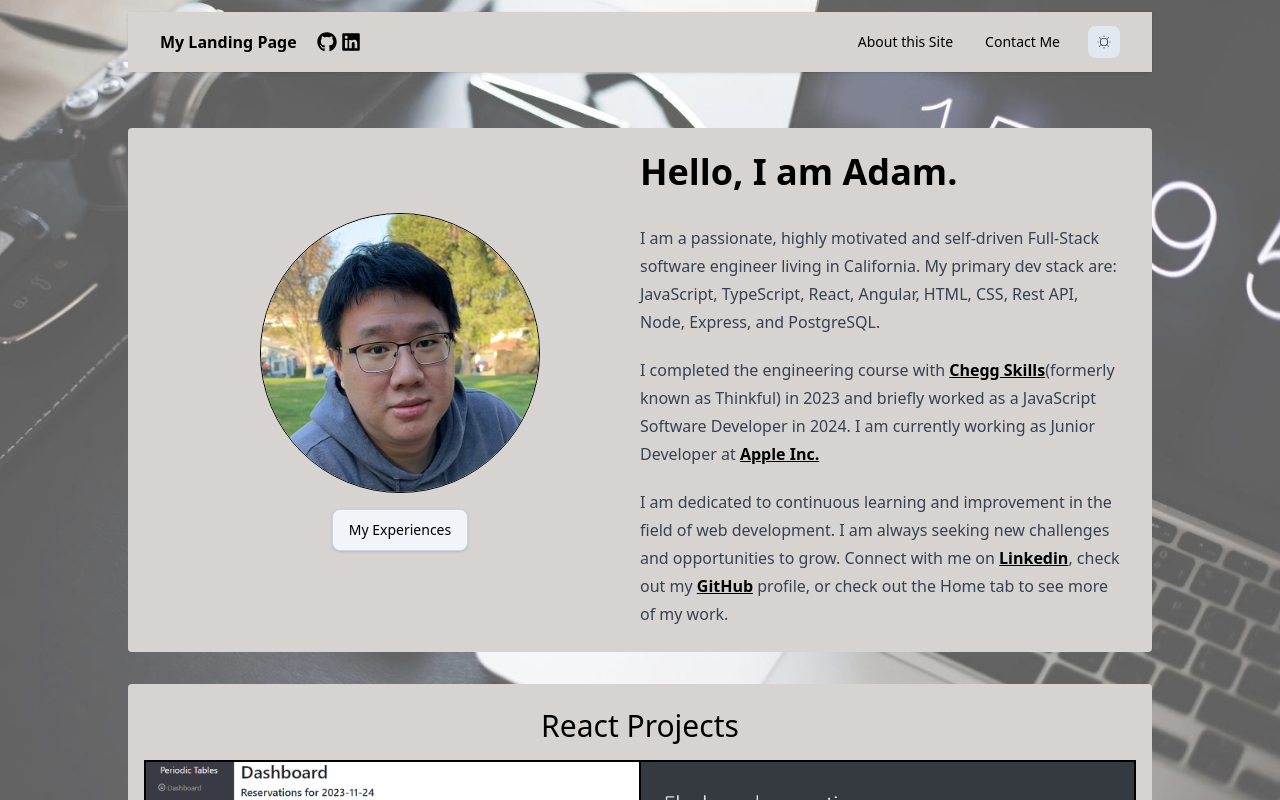
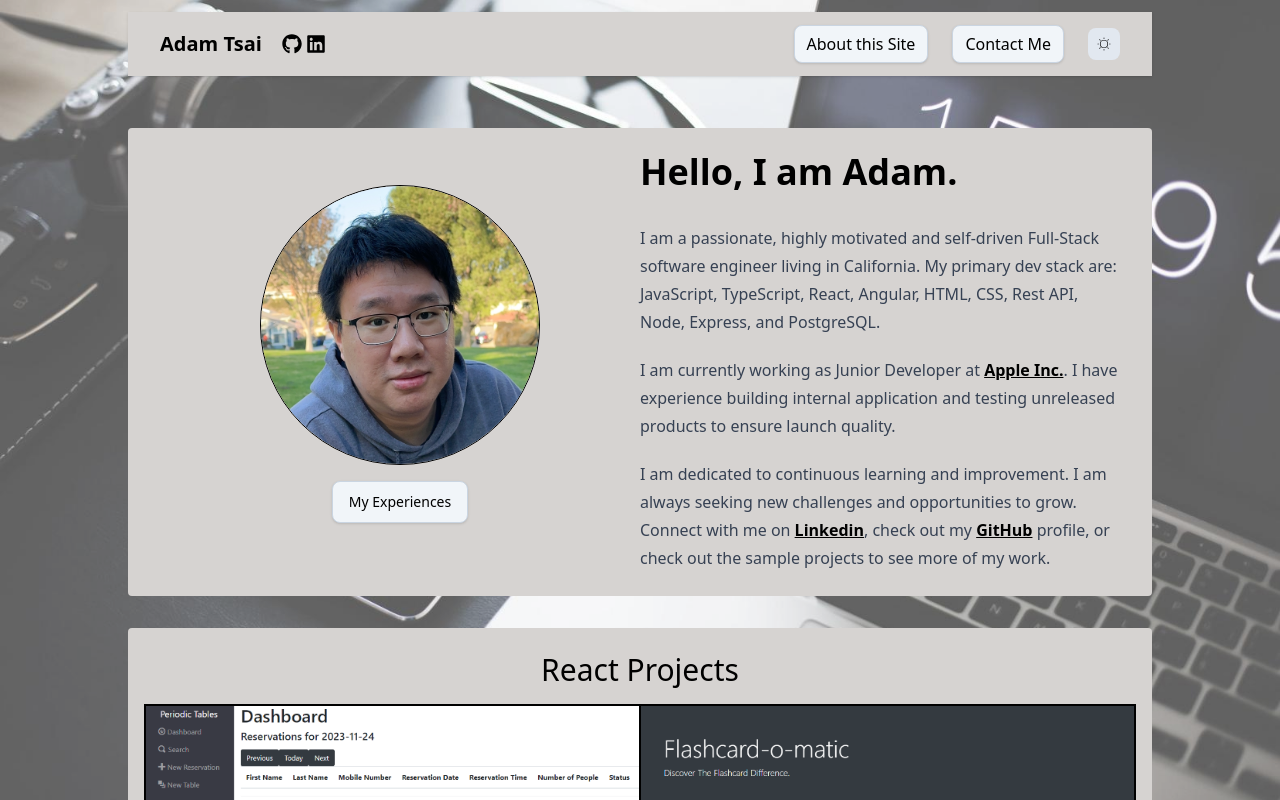
Before and after one commit to adam780930/react-practice, a React (Vite) app: page / in a window 1280 px wide. Shown: the top 800 px of the page. Built offline with nearby package versions, Linux system fonts and the light colour scheme.

Commit message:
minor changes to font colors and overall hover effects across the site so that everything is unified

```diff
--- a/src/components/Button.jsx
+++ b/src/components/Button.jsx
@@ -3,7 +3,7 @@ function Button({ buttonName, buttonType, ...props }) {
     <button
       {...props}
       type={buttonType ? buttonType : "button"}
-      className="bg-slate-100 border border-slate-300 hover:bg-slate-200 focus:ring-4 focus:ring-slate-300 shadow-sm font-medium leading-5 text-sm px-4 py-2.5 focus:outline-none cursor-pointer rounded-lg text-black transition-colors dark:bg-slate-800 dark:border-slate-700 dark:text-white dark:hover:bg-slate-700 dark:focus:ring-slate-600"
+      className="bg-slate-100 border border-slate-300 hover:bg-slate-200 shadow-sm font-medium leading-5 text-sm px-4 py-2.5 focus:outline-none cursor-pointer rounded-lg text-black transition-colors dark:bg-slate-800 dark:border-slate-700 dark:text-white dark:hover:bg-slate-700"
     >
       {buttonName}
     </button>
--- a/src/components/ExampleProjects.jsx
+++ b/src/components/ExampleProjects.jsx
@@ -42,7 +42,7 @@ function ExampleProjects() {
           </div>
         ))}
       </div>
-      <div className="p-4 text-center hover:opacity-50">
+      <div className="p-4 text-center">
         <Buttons
           onClick={() => {
             window.open("https://project.adamtsaidev.com");
--- a/src/components/Navigation.jsx
+++ b/src/components/Navigation.jsx
@@ -15,8 +15,8 @@ function Navigation() {
           <div className="container flex flex-wrap items-center justify-between mx-auto text-black dark:text-white">
             <div className="flex items-center gap-1 text-xl">
               <Link to="/">
-                <div className="mr-4 block cursor-pointer py-1.5 text-base text-black font-semibold dark:text-white">
-                  My Landing Page
+                <div className="mr-4 block cursor-pointer py-1.5 text-xl text-black font-semibold dark:text-white">
+                  Adam Tsai
                 </div>
               </Link>
               <Reacticons />
@@ -24,12 +24,11 @@ function Navigation() {
             <div className="hidden lg:block">
               <ul className="flex flex-col gap-2 mt-2 mb-4 lg:mb-0 lg:mt-0 lg:flex-row lg:items-center lg:gap-6">
                 {pages.map((page) => (
-                  <li
-                    className="flex items-center p-1 text-sm gap-x-2 text-black dark:text-white"
-                    key={page.linkText}
-                  >
+                  <li key={page.linkText}>
                     <Link to={page.link}>
-                      <div className="flex items-center">{page.linkText}</div>
+                      <div className="flex items-center rounded-lg border border-slate-300 bg-slate-100 px-3 py-1.5 text-base text-black shadow-sm transition-colors hover:bg-slate-200 dark:border-slate-700 dark:bg-slate-800 dark:text-white dark:hover:bg-slate-700">
+                        {page.linkText}
+                      </div>
                     </Link>
                   </li>
                 ))}
--- a/src/components/Reacticons.jsx
+++ b/src/components/Reacticons.jsx
@@ -4,7 +4,7 @@ function Reacticons() {
   return (
     <div className="flex item-center gap-1">
       <div
-        className="hover:opacity-50"
+        className="cursor-pointer hover:opacity-50"
         onClick={() => {
           window.open("https://github.com/adam780930");
         }}
@@ -12,7 +12,7 @@ function Reacticons() {
         <FaGithub />
       </div>
       <div
-        className="hover:opacity-50"
+        className="cursor-pointer hover:opacity-50"
         onClick={() => {
           window.open("https://www.linkedin.com/in/adam-yilin-tsai");
         }}
--- a/src/components/markdowndocs/introductions.md
+++ b/src/components/markdowndocs/introductions.md
@@ -2,6 +2,6 @@
 
 I am a passionate, highly motivated and self-driven Full-Stack software engineer living in California. My primary dev stack are: JavaScript, TypeScript, React, Angular, HTML, CSS, Rest API, Node, Express, and PostgreSQL.
 
-I completed the engineering course with [**Chegg Skills**](https://www.chegg.com/skills/)(formerly known as Thinkful) in 2023 and briefly worked as a JavaScript Software Developer in 2024. I am currently working as Junior Developer at [**Apple Inc.**](https://www.apple.com/)
+I am currently working as Junior Developer at [**Apple Inc.**](https://www.apple.com/). I have experience building internal application and testing unreleased products to ensure launch quality.
 
-I am dedicated to continuous learning and improvement in the field of web development. I am always seeking new challenges and opportunities to grow. Connect with me on [**Linkedin**](https://www.linkedin.com/in/adam-yilin-tsai), check out my [**GitHub**](https://github.com/adam780930) profile, or check out the Home tab to see more of my work.
+I am dedicated to continuous learning and improvement. I am always seeking new challenges and opportunities to grow. Connect with me on [**Linkedin**](https://www.linkedin.com/in/adam-yilin-tsai), check out my [**GitHub**](https://github.com/adam780930) profile, or check out the sample projects to see more of my work.
--- a/src/pages/Contactpage.jsx
+++ b/src/pages/Contactpage.jsx
@@ -83,7 +83,7 @@ function ContactPage() {
             placeholder="Write your messages here..."
           ></textarea>
         </div>
-        <div className="mb-5 p-2 hover:opacity-50 text-center">
+        <div className="mb-5 p-2 text-center">
           <Buttons buttonName={"Send Message"} buttonType={"submit"} />
         </div>
       </form>
--- a/src/pages/Introduction.jsx
+++ b/src/pages/Introduction.jsx
@@ -24,7 +24,7 @@ function Introduction() {
         <div className="grid grid-cols-2 p-4">
           <div className="m-auto p-auto">
             <img src={Portrait} className="w-70 h-70 rounded-full border dark:border-slate-700"></img>
-            <div className="p-4 hover:opacity-50 text-center relative top-[5%]">
+            <div className="p-4 text-center relative top-[5%]">
               <Buttons
                 buttonName={"My Experiences"}
                 onClick={handleOpenModal}
```
